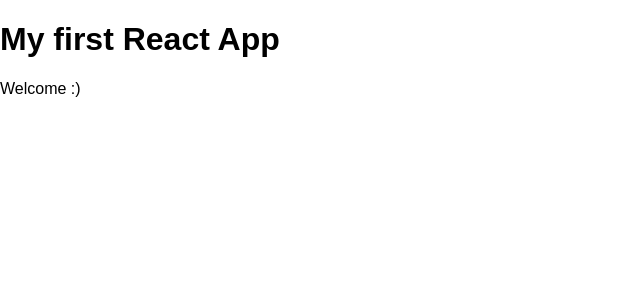
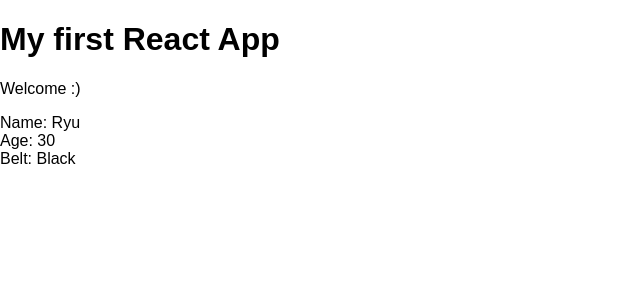
Before and after one commit to Emiton/react-playground, a React (Create React App) app in the folder my-app/: page / in a window 1280 px wide. Shown: the top 300 px of the page, without its empty margins (0-640 px from the left). Built offline with nearby package versions, Linux system fonts and the light colour scheme.

Commit message:
Nested components

```diff
--- a/my-app/src/App.js
+++ b/my-app/src/App.js
@@ -1,4 +1,5 @@
 import React, { Component } from 'react';
+import Ninjas from './Ninjas';
 
 class App extends Component {
   render() {
@@ -6,6 +7,7 @@
       <div className="App">
         <h1>My first React App</h1>
         <p>Welcome :)</p>
+        <Ninjas />
       </div>
     );
   }
--- /dev/null
+++ b/my-app/src/Ninjas.js
@@ -0,0 +1,15 @@
+import React, { Component } from 'react';
+
+class Ninjas extends Component {
+    render() {
+        return(
+            <div className="ninja">
+                <div>Name: Ryu</div>
+                <div>Age: 30</div>
+                <div>Belt: Black</div>
+            </div>
+        )
+    }
+}
+
+export default Ninjas
```
